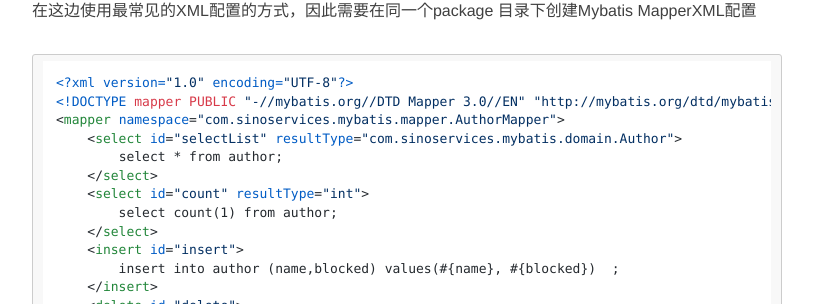
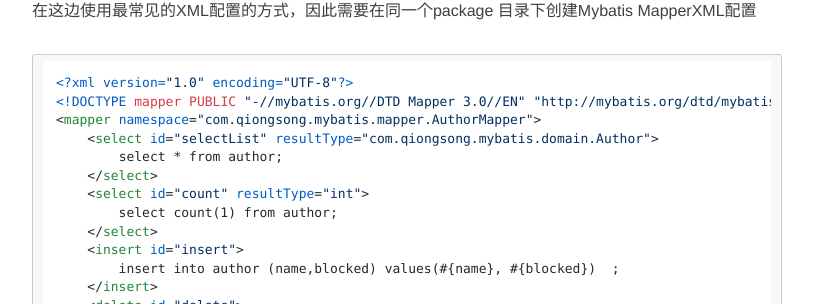
Before and after one commit to fzsens/fzsens.github.com, a Jekyll site: the page built from _posts/2016-12-07-quick-mybatis-start.md, in a window 1280 px wide and 1400 px high, scrolled down 2933 px. Shown: the part 148-452 px from the top of the window, without its empty margins (233-1046 px from the left). Built offline with Jekyll 4.4.1, drawn with Linux system fonts in a browser that asks for light colours; nearby versions of some CDN libraries; comment, search, counter and statistics services are not loaded; some of the changed text lies outside the part shown.

Commit message:
quick mybaits posts

`````diff
--- a/_posts/2016-12-07-quick-mybatis-start.md
+++ b/_posts/2016-12-07-quick-mybatis-start.md
@@ -108,8 +108,8 @@
 ````xml
 <?xml version="1.0" encoding="UTF-8"?>
 <!DOCTYPE mapper PUBLIC "-//mybatis.org//DTD Mapper 3.0//EN" "http://mybatis.org/dtd/mybatis-3-mapper.dtd">
-<mapper namespace="com.sinoservices.mybatis.mapper.AuthorMapper">
-    <select id="selectList" resultType="com.sinoservices.mybatis.domain.Author">
+<mapper namespace="com.qiongsong.mybatis.mapper.AuthorMapper">
+    <select id="selectList" resultType="com.qiongsong.mybatis.domain.Author">
     	select * from author;
     </select>
     <select id="count" resultType="int">
@@ -166,7 +166,7 @@
 List<Author> list = authorMapper.selectList();
 ````
 
->执行上面的SQL也可以使用类似`List<Author> list = sqlSession.selectList("com.sinoservices.mybatis.mapper.AuthorMapper.selectList");`的方式，后续原理解析会解释为什么可以这样
+>执行上面的SQL也可以使用类似`List<Author> list = sqlSession.selectList("com.qiongsong.mybatis.mapper.AuthorMapper.selectList");`的方式，后续原理解析会解释为什么可以这样
 
 ### 作用域的控制
 
@@ -304,7 +304,7 @@
     <constructor-arg index="0" ref="sqlSessionFactory"/>
 </bean>
 <bean id="mapperScannerConfigurer" class="org.mybatis.spring.mapper.MapperScannerConfigurer">
-    <property name="basePackage" value=" com.sinoservices.**.mapper"/>
+    <property name="basePackage" value=" com.qiongsong.**.mapper"/>
     <property name="sqlSessionFactoryBeanName" value="sqlSessionFactory"/>
 </bean>
 ````
@@ -338,7 +338,7 @@
 </tx:advice>
 <aop:config proxy-target-class="true">
     <aop:advisor advice-ref="txAdvice"
-                 pointcut="execution(* com.sinoservices..service..*.*(..))"
+                 pointcut="execution(* com.qiongsong..service..*.*(..))"
                  order="100"/>
 </aop:config>
 ````
@@ -368,14 +368,5 @@
 
 	在Mybatis-Spring中事务的管理交由Spring事务管理器完成，每一个Sql语句的执行完成后都会执行sqlSession.close()方法，因此在Mybatis-Spring体系中，一级缓存无法生效。而二级缓存因为可以跨越SqlSession存在因此不受影响。
 
-	````xml
-	<mapper namespace="com.sinoservices.mybatis.mapper.AuthorMapper">
-    <cache
-        eviction="FIFO"
-        flushInterval="60000"
-        size="512"
-        readOnly="true" />
-	````
-
 - Mybatis在ORM这个基础功能，也提供了丰富的应用，通过ResultMap可以实现复杂的映射对照。在实际编程中，因为基本都是简单的POJO映射，更推荐使用ResultType，由Mybatis自动完成映射工作。
 - 插件机制，大多数流行的框架都会围绕一个内核构建一套扩展机制。在Mybatis中则是围绕SqlSession构建，通过插件拦截器和调用链机制，完成拓展功能。
`````
